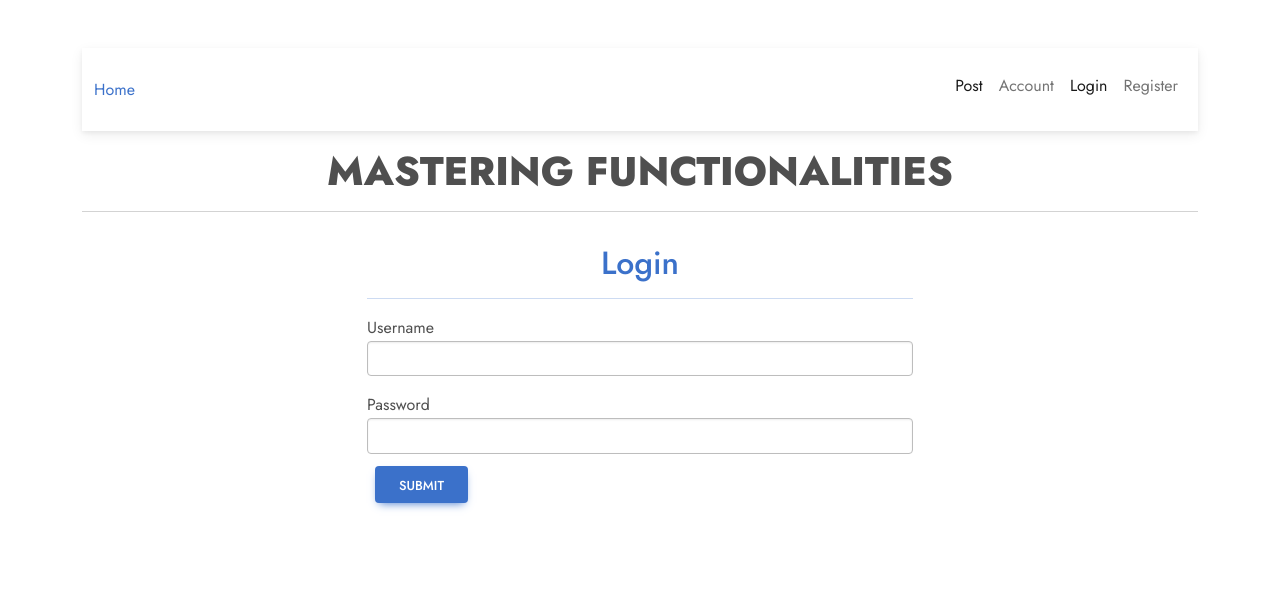
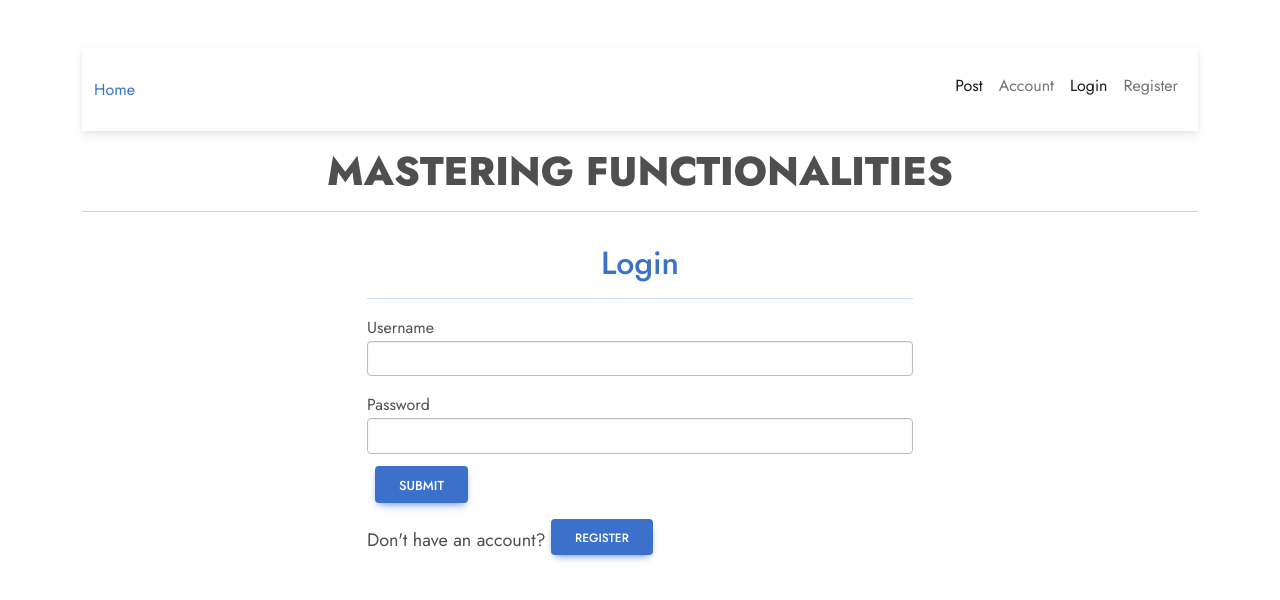
Before and after one commit to Vitalis-Kirui/Master-ui, an Angular app: page /login in a window 1280 px wide. Shown: the top 600 px of the page. Built offline with nearby package versions, Linux system fonts and the light colour scheme.

Commit message:
going to register page from login page

```diff
--- a/src/app/Components/login/login.component.html
+++ b/src/app/Components/login/login.component.html
@@ -27,6 +27,12 @@
 
         </form>
 
+        <!-- Don't have an account -->
+        <div class="noaccount py-2">
+            <p>Don't have an account? <span class="btn btn-primary" type="button"
+                    (click)="gotoregister()">Register</span></p>
+        </div>
+
     </div>
 
 </div>
--- a/src/app/Components/login/login.component.ts
+++ b/src/app/Components/login/login.component.ts
@@ -1,4 +1,5 @@
 import { Component, OnInit } from '@angular/core';
+import { Router } from '@angular/router';
 
 @Component({
   selector: 'app-login',
@@ -7,7 +8,12 @@ import { Component, OnInit } from '@angular/core';
 })
 export class LoginComponent implements OnInit {
 
-  constructor() { }
+  constructor(private router: Router) { }
+
+  // Go to register page
+  gotoregister(){
+    this.router.navigate(['register']);
+  }
 
   ngOnInit(): void {
   }
--- a/src/app/Components/register/register.component.html
+++ b/src/app/Components/register/register.component.html
@@ -63,7 +63,8 @@
 
             <!-- Already have an account -->
             <div class="withAccount py-2">
-                <p>Already have an account? <span class="btn btn-primary" type="button" (click)="gotologin()">Login</span></p>
+                <p>Already have an account? <span class="btn btn-primary" type="button"
+                        (click)="gotologin()">Login</span></p>
             </div>
 
         </div>
```
